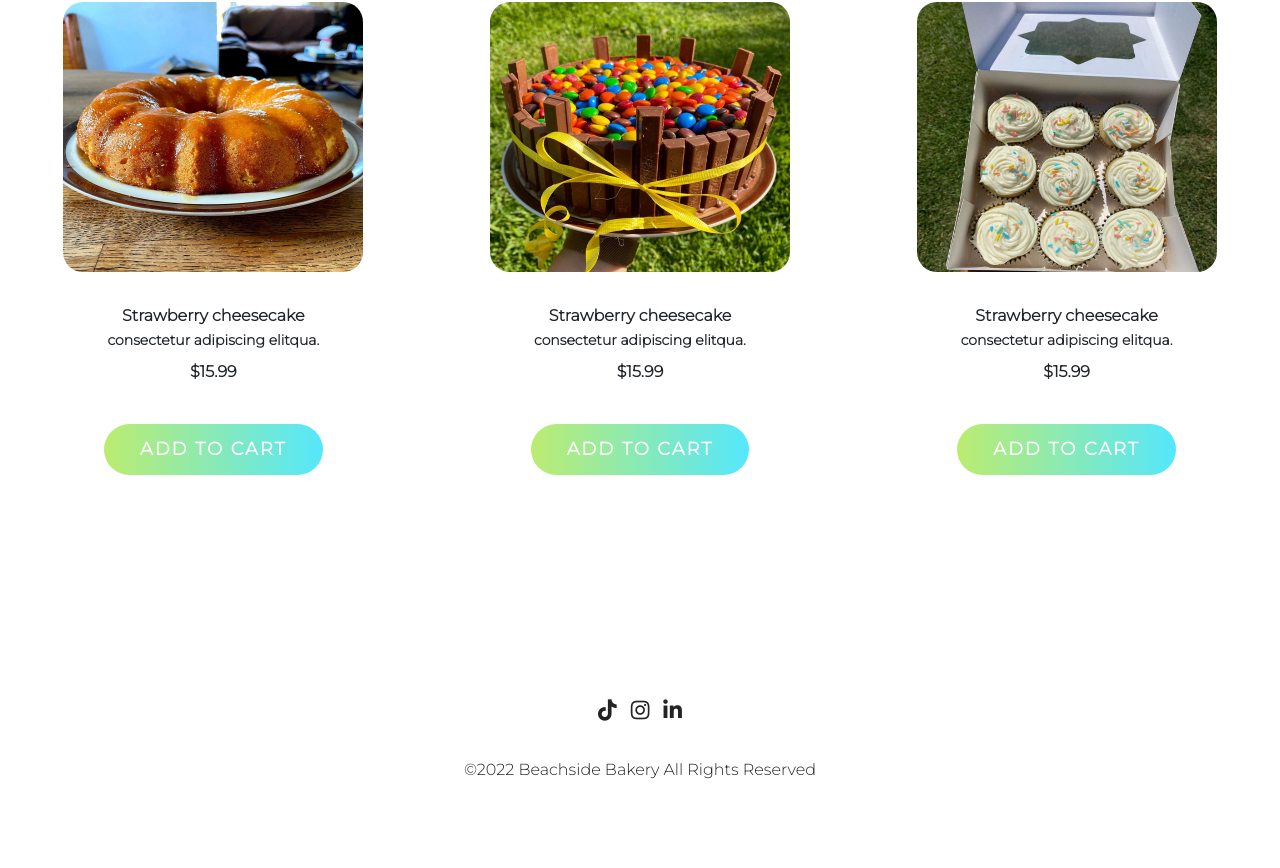
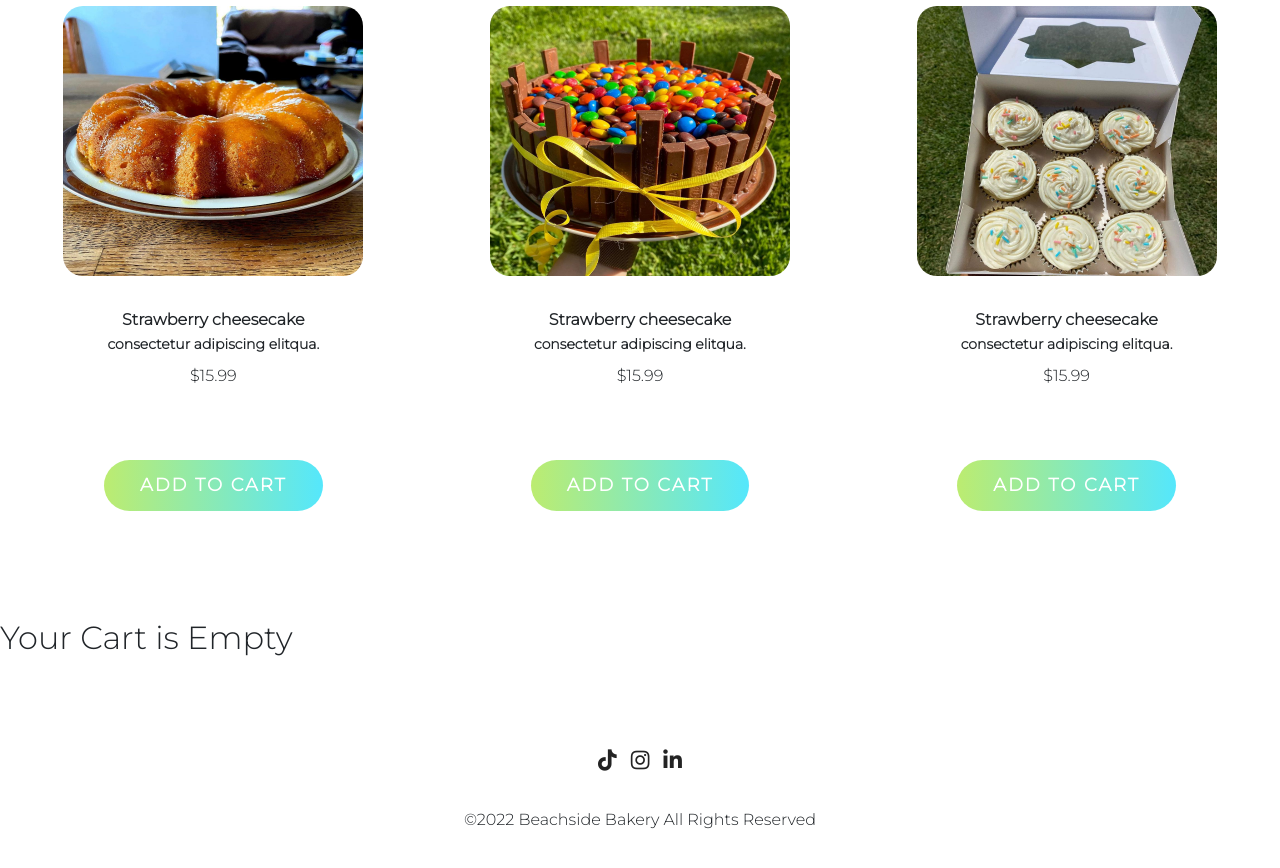
Before and after one commit to gleny4001/beachside-bakery, a React (Create React App) app: page /product in a window 1280 px wide. Shown: the part 796-1664 px from the top of the page. Built offline with nearby package versions, Linux system fonts and the light colour scheme; a web font is replaced by a local one.

Commit message:
Add cart

```diff
--- a/package.json
+++ b/package.json
@@ -9,7 +9,8 @@
     "react-dom": "17.0.2",
     "react-router-dom": "6.2.1",
     "react-scripts": "5.0.0",
-    "react-scroll": "1.8.4"
+    "react-scroll": "1.8.4",
+    "react-use-cart": "1.13.0"
   },
   "devDependencies": {
     "@babel/runtime": "7.13.8",
--- a/src/components/Navbar.jsx
+++ b/src/components/Navbar.jsx
@@ -53,6 +53,7 @@ function Navbar() {
               </Scroll>
             </li>
           </ul>
+          <h2>Check out</h2>
         </div>
       </nav>
     </div>
--- /dev/null
+++ b/src/components/product/Cart.jsx
@@ -0,0 +1,59 @@
+import React from "react";
+import { useCart } from "react-use-cart";
+
+function Cart() {
+  const {
+    isEmpty,
+    totalUniqueItems,
+    items,
+    totalItems,
+    cartTotal,
+    updateItemQuantity,
+    removeItem,
+    emptyCart
+  } = useCart();
+
+  if (isEmpty) return <h2>Your Cart is Empty</h2>;
+
+  return (
+    <div class="Cart-container">
+      <h5>
+        Cart ({totalUniqueItems}) total Items : ({totalItems})
+      </h5>
+      <table>
+        {items.map((item, index) => {
+          return (
+            <tr key={index}>
+              <td>
+                <img src={item.img} style={{ height: "6rem" }} alt="" />
+              </td>
+              <td>{item.productName}</td>
+              <td>{item.price}</td>
+              <td>Quantity ({item.quantity})</td>
+              <td>
+                <button
+                  onClick={() => updateItemQuantity(item.id, item.quantity - 1)}
+                >
+                  -
+                </button>
+              </td>
+              <td>
+                <button
+                  onClick={() => updateItemQuantity(item.id, item.quantity + 1)}
+                >
+                  +
+                </button>
+              </td>
+              <td>
+                <button onClick={() => removeItem(item.id)}>Remove Item</button>
+              </td>
+              <td>({cartTotal})</td>
+            </tr>
+          );
+        })}
+      </table>
+    </div>
+  );
+}
+
+export default Cart;
--- a/src/components/product/Product.jsx
+++ b/src/components/product/Product.jsx
@@ -1,6 +1,8 @@
 import React from "react";
 import ProductCard from "./ProductCard";
 import productData from "./productData";
+import Cart from "./Cart";
+import { CartProvider } from "react-use-cart";
 
 function createProduct(contents) {
   return (
@@ -19,7 +21,10 @@ function createProduct(contents) {
 function Product(props) {
   return (
     <div class="product-container">
-      <dl class="feature-items">{productData.map(createProduct)}</dl>
+      <CartProvider>
+        <dl class="feature-items">{productData.map(createProduct)}</dl>
+        <Cart />
+      </CartProvider>
     </div>
   );
 }
--- a/src/components/product/ProductCard.jsx
+++ b/src/components/product/ProductCard.jsx
@@ -1,18 +1,26 @@
 import React from "react";
+import { useCart } from "react-use-cart";
 
 function ProductCard(props) {
+  const { addItem } = useCart();
+
   return (
     <dl class="feature-items product-page">
       <div class="product-card">
         <img class="feature-image" src={props.img} alt={props.alt} />
-        <dt class="product-content">
-          <span class="product-title">{props.productName}</span>
+        <div class="product-content">
+          <dt>
+            <span class="product-title">{props.productName}</span>
+          </dt>
           <dd>
             <span class="product-excerpt">{props.productDesc}</span>
           </dd>
+
           <span>{props.price}</span>
-          <a class="order-button">{props.button}</a>
-        </dt>
+        </div>
+        <a class="order-button" onClick={() => addItem(props)}>
+          {props.button}
+        </a>
       </div>
     </dl>
   );
--- a/src/components/product/productData.js
+++ b/src/components/product/productData.js
@@ -29,7 +29,7 @@ const productData = [
     button: "Add to Cart"
   },
   {
-    id: 3,
+    id: 4,
     img: product[3],
     alt: "Strawberry cheesecake",
     name: "Strawberry cheesecake",
@@ -38,7 +38,7 @@ const productData = [
     button: "Add to Cart"
   },
   {
-    id: 3,
+    id: 5,
     img: product[4],
     alt: "Strawberry cheesecake",
     name: "Strawberry cheesecake",
@@ -47,7 +47,7 @@ const productData = [
     button: "Add to Cart"
   },
   {
-    id: 3,
+    id: 6,
     img: product[5],
     alt: "Strawberry cheesecake",
     name: "Strawberry cheesecake",
```
